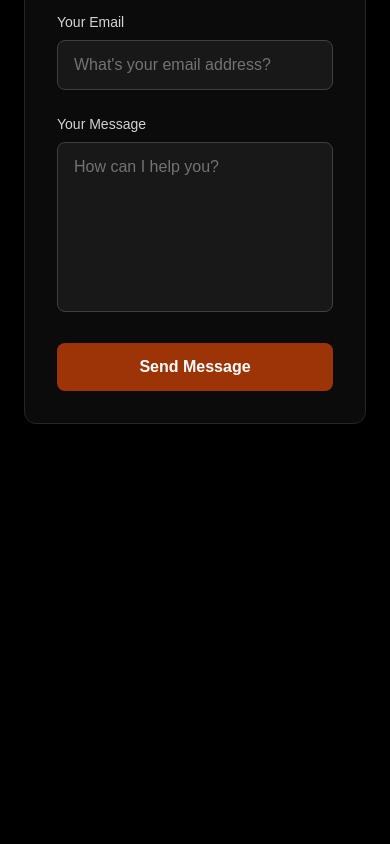
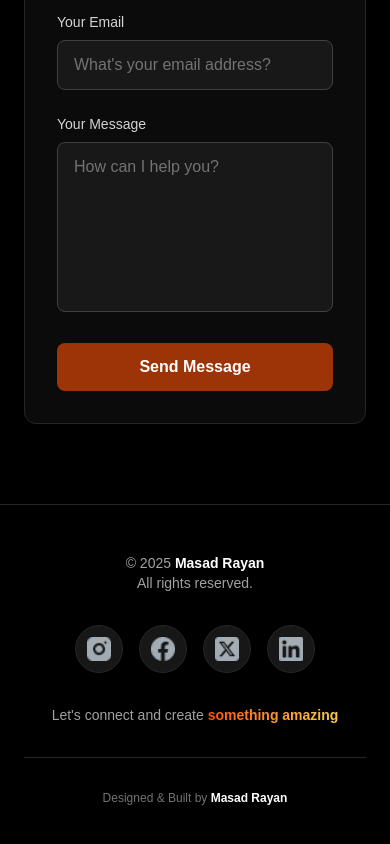
Before and after one commit to MasadRayan/Masad-Rayan-Portfolio, a Next.js app: page / in a window 390 px wide. Shown: the part 8764-9608 px from the top of the page. Before the commit the page ends 9268 px from the top, so only its background shows below. Built offline with nearby package versions, Linux system fonts and the light colour scheme; a web font is replaced by a local one.

Commit message:
Footer added

```diff
--- a/src/app/components/Contact.jsx
+++ b/src/app/components/Contact.jsx
@@ -48,7 +48,7 @@ const Contact = () => {
     };
 
     return (
-        <section id='contact' className='w-full mt-20 md:mt-40 px-6 md:px-20 mb-20'>
+        <section id='contact' className='w-full mt-20 md:mt-30 px-6 md:px-20 mb-20'>
             <div className='max-w-7xl mx-auto'>
                 {/* Header */}
                 <div className='text-center mb-16'>
--- /dev/null
+++ b/src/app/components/Footer.jsx
@@ -0,0 +1,94 @@
+import React from "react";
+import Image from "next/image";
+
+const Footer = () => {
+  const socialImgs = [
+    {
+      name: "Instagram",
+      imgPath: "/logos/insta.png",
+      link: "https://www.instagram.com/masad_rayan/",
+    },
+    {
+      name: "Facebook",
+      imgPath: "/logos/fb.png",
+      link: "https://www.facebook.com/masad.rayan.2024",
+    },
+    {
+      name: "X (Twitter)",
+      imgPath: "/logos/x.png",
+      link: "https://x.com/Masad_Rayan",
+    },
+    {
+      name: "LinkedIn",
+      imgPath: "/logos/linkedin.png",
+      link: "https://www.linkedin.com/in/masad-rayan/",
+    },
+  ];
+
+  return (
+    <footer className="relative z-'999' bg-transparent backdrop-blur-lg mt-20 border-t border-neutral-800">
+      <div className="max-w-7xl mx-auto px-6 md:px-20 py-12">
+        {/* Main Footer Content */}
+        <div className="grid grid-cols-1 md:grid-cols-3 gap-8 items-center">
+          {/* Copyright - Left */}
+          <div className="text-center md:text-left">
+            <p className="text-neutral-400 text-sm md:text-base">
+              © {new Date().getFullYear()}{" "}
+              <span className="text-white font-semibold">Masad Rayan</span>
+              <br className="md:hidden" />
+              <span className="hidden md:inline">. </span>
+              All rights reserved.
+            </p>
+          </div>
+
+          {/* Social Icons - Center */}
+          <div className="flex justify-center items-center gap-4">
+            {socialImgs.map((social, index) => (
+              <a
+                href={social.link}
+                target="_blank"
+                rel="noopener noreferrer"
+                key={index}
+                className="group relative"
+                aria-label={social.name}
+              >
+                <div className="h-12 w-12 rounded-full bg-neutral-900 border border-neutral-800 flex items-center justify-center hover:shadow-orange-500 hover:shadow-2xl hover:bg-[#FF5005] transition-all duration-300 group-hover:scale-110">
+                  <Image
+                    src={social.imgPath}
+                    alt={social.name}
+                    width={24}
+                    height={24}
+                    className="object-contain opacity-70 group-hover:opacity-100 transition-opacity"
+                  />
+                </div>
+                {/* Tooltip */}
+                <span className="absolute -top-10 left-1/2 -translate-x-1/2 bg-neutral-800 text-white text-xs px-2 py-1 rounded opacity-0 group-hover:opacity-100 transition-opacity whitespace-nowrap pointer-events-none">
+                  {social.name}
+                </span>
+              </a>
+            ))}
+          </div>
+
+          {/* Message - Right */}
+          <div className="text-center md:text-right">
+            <p className="text-neutral-400 text-sm md:text-base">
+              Let's connect and create{" "}
+              <span className="text-transparent bg-linear-to-r from-[#FF5005] to-[#F7C948] bg-clip-text font-semibold">
+                something amazing
+              </span>
+            </p>
+          </div>
+        </div>
+
+        {/* Divider */}
+        <div className="mt-8 pt-8 border-t border-neutral-800">
+          <p className="text-center text-neutral-500 text-xs md:text-sm">
+            Designed & Built by <span className="text-white font-black">Masad Rayan</span>
+          </p>
+        </div>
+      </div>
+    </footer>
+  );
+};
+
+export default Footer;
--- a/src/app/globals.css
+++ b/src/app/globals.css
@@ -1,5 +1,6 @@
 @import url('https://fonts.googleapis.com/css2?family=Funnel+Display:wght@300..800&display=swap');
 @import "tailwindcss";
+
 
 :root {
   --background: #000000;
--- a/src/app/page.js
+++ b/src/app/page.js
@@ -7,6 +7,7 @@ import SkillSection from "./components/SkillSection";
 import ProjectSection from "./components/ProjectSection";
 import EducationJourney from "./components/EducationJourny";
 import Contact from "./components/Contact";
+import Footer from "./components/Footer";
 
 export default function Home() {
   return (
@@ -52,6 +53,7 @@ export default function Home() {
             <ProjectSection></ProjectSection>
             <EducationJourney></EducationJourney>
             <Contact></Contact>
+            <Footer></Footer>
           </div>
         </div>
       </div>
```
Also changed, not shown: 1 other file (tests, documents, lock files or other folders).
